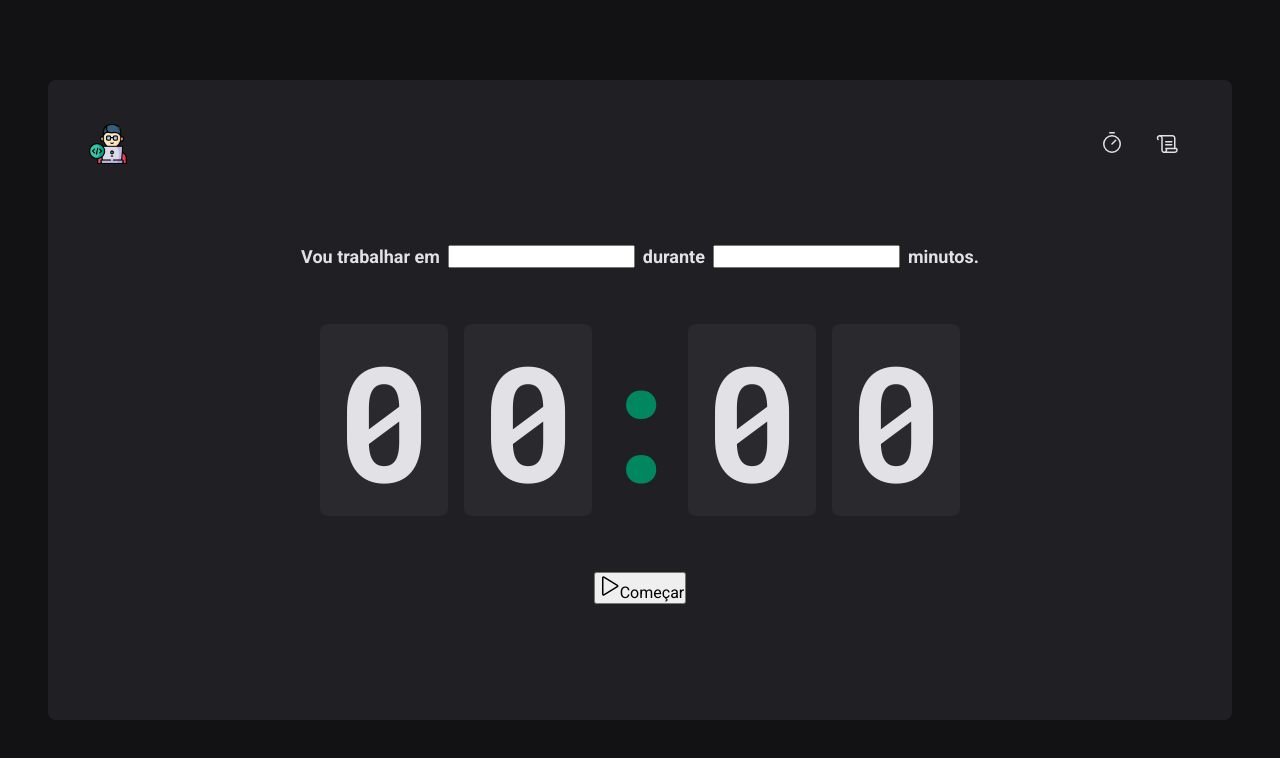
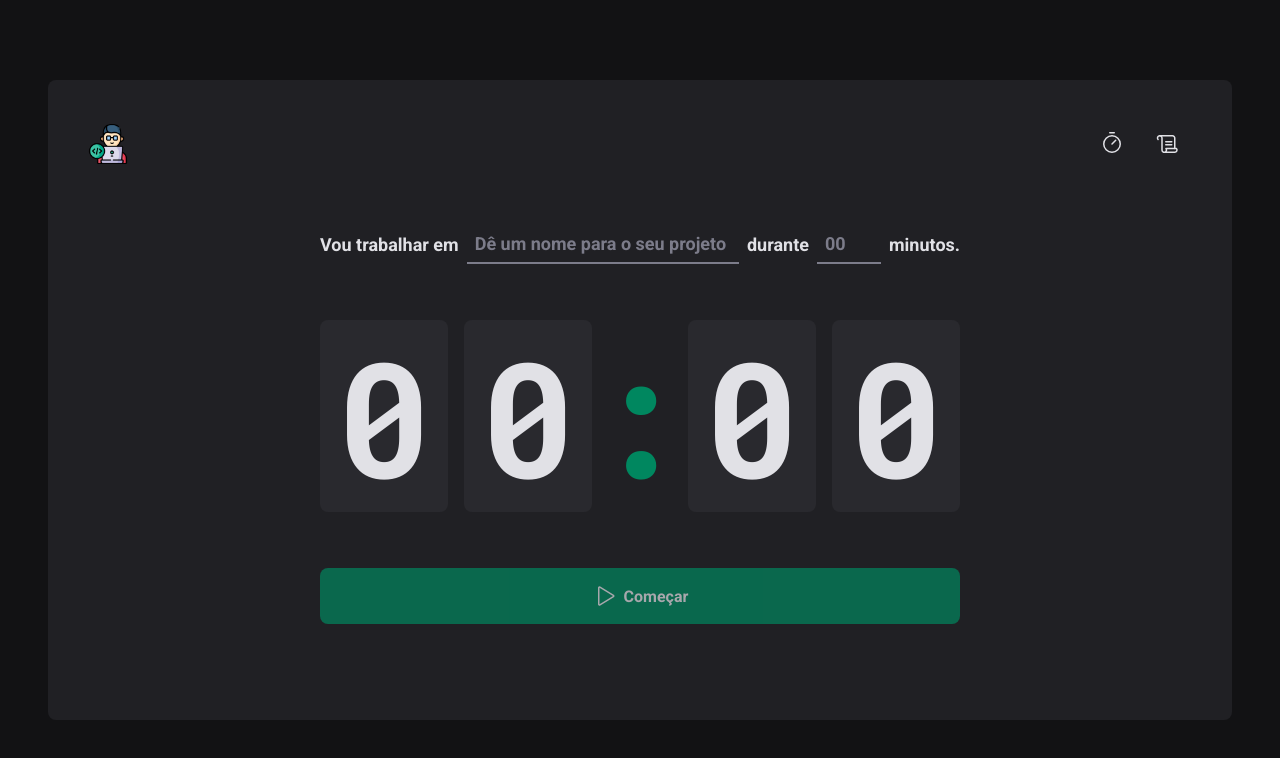
Before and after one commit to josanjohnata/focus-timer, a React (Vite) app: page / in a window 1280 px wide. Shown: the top 758 px of the page. Built offline with nearby package versions, Linux system fonts and the light colour scheme.

Commit message:
feat: Pages and routes - Finished style Home page

```diff
--- a/src/components/Home/index.tsx
+++ b/src/components/Home/index.tsx
@@ -3,7 +3,10 @@ import {
   CountdownContainer,
   FormContainer,
   HomeContainer,
+  MinutesAmountInput,
   Separator,
+  StartCountdownButton,
+  TaskInput,
 } from './style'
 
 export function Home() {
@@ -12,10 +15,28 @@ export function Home() {
       <form action="">
         <FormContainer>
           <label htmlFor="task">Vou trabalhar em</label>
-          <input id="task" />
+          <TaskInput
+            id="task"
+            list="task-suggestions"
+            placeholder="Dê um nome para o seu projeto"
+          />
+
+          <datalist id="task-suggestions">
+            <option value="Projeto 1" />
+            <option value="Projeto 2" />
+            <option value="Projeto 3" />
+            <option value="Projeto 4" />
+          </datalist>
 
           <label htmlFor="minutesAmount">durante</label>
-          <input id="minutesAmount" />
+          <MinutesAmountInput
+            id="minutesAmount"
+            placeholder="00"
+            type="number"
+            step={5}
+            min={5}
+            max={60}
+          />
 
           <span>minutos.</span>
         </FormContainer>
@@ -28,10 +49,10 @@ export function Home() {
           <span>0</span>
         </CountdownContainer>
 
-        <button type="submit">
+        <StartCountdownButton disabled type="submit">
           <Play size={24} />
           Começar
-        </button>
+        </StartCountdownButton>
       </form>
     </HomeContainer>
   )
--- a/src/components/Home/style.ts
+++ b/src/components/Home/style.ts
@@ -27,6 +27,37 @@ export const FormContainer = styled.div`
   font-weight: bold;
   flex-wrap: wrap;
 `
+const BaseInput = styled.input`
+  background: transparent;
+  height: 2.5rem;
+  border: 0;
+  border-bottom: 2px solid ${(props) => props.theme['gray-500']};
+  font-weight: bold;
+  font-size: 1.125rem;
+  padding: 0 0.5rem;
+  color: ${(props) => props.theme['gray-100']};
+
+  &:focus {
+    box-shadow: none;
+    border-color: ${(props) => props.theme['green-500']};
+  }
+
+  &::placeholder {
+    color: ${(props) => props.theme['gray-500']};
+  }
+`
+
+export const TaskInput = styled(BaseInput)`
+  flex: 1;
+
+  &::-webkit-calendar-picker-indicator {
+    display: none !important;
+  }
+`
+
+export const MinutesAmountInput = styled(BaseInput)`
+  width: 4rem;
+`
 
 export const CountdownContainer = styled.div`
   font-family: 'Roboto Mono', monospace;
@@ -53,3 +84,31 @@ export const Separator = styled.div`
   display: flex;
   justify-content: center;
 `
+
+export const StartCountdownButton = styled.button`
+  width: 100%;
+  border: 0;
+  padding: 1rem;
+  border-radius: 8px;
+
+  display: flex;
+  align-items: center;
+  justify-content: center;
+
+  gap: 0.5rem;
+  font-weight: bold;
+
+  cursor: pointer;
+
+  background: ${(props) => props.theme['green-500']};
+  color: ${(props) => props.theme['gray-100']};
+
+  &:disabled {
+    opacity: 0.7;
+    cursor: not-allowed;
+  }
+
+  &:not(:disabled):hover {
+    background: ${(props) => props.theme['green-700']};
+  }
+`
```
